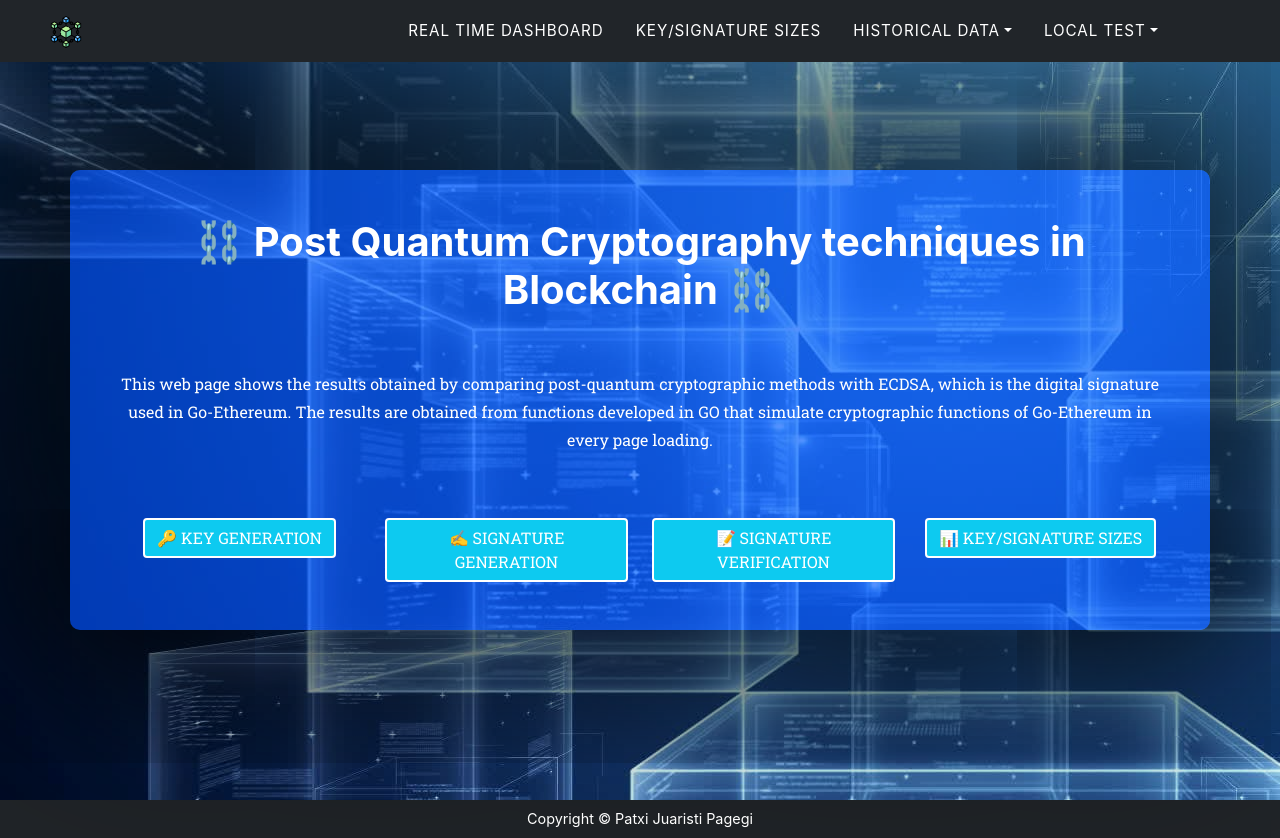
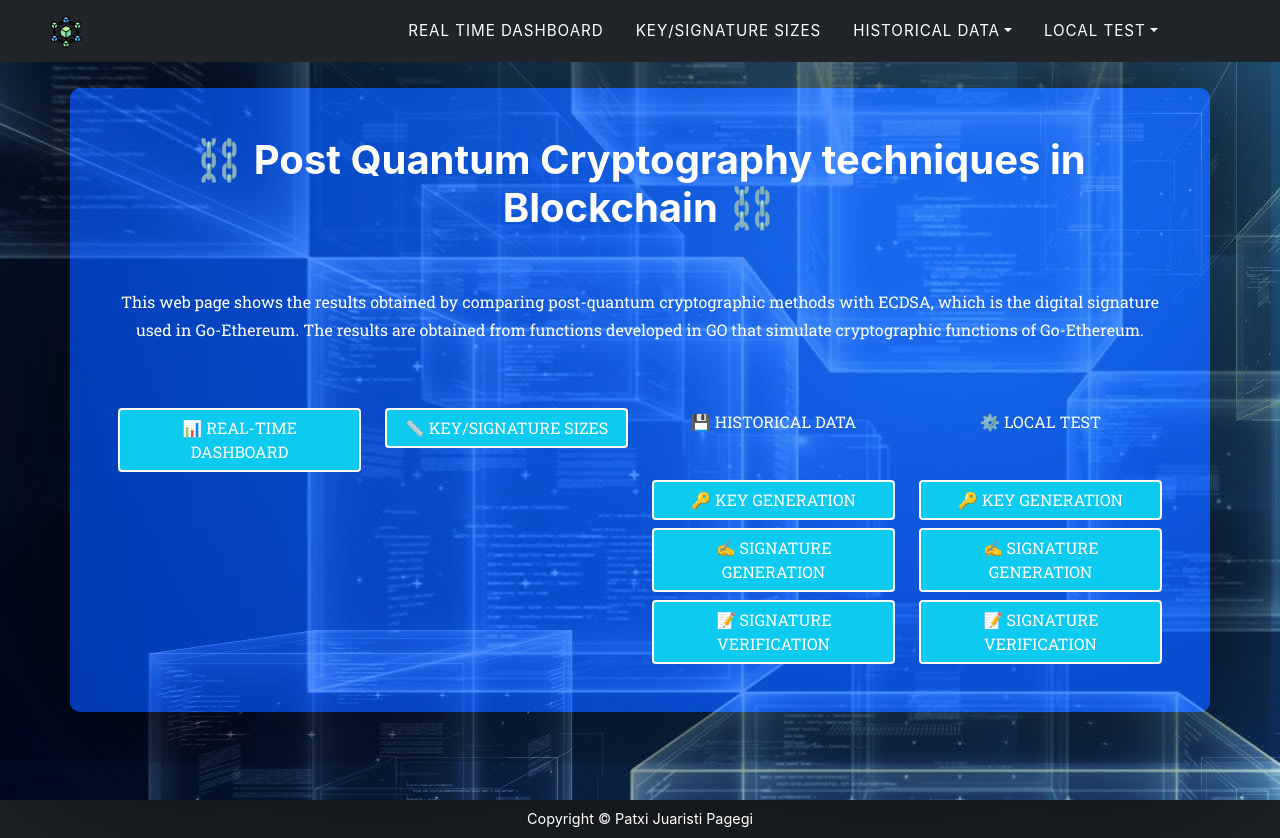
Before and after one commit to patxijuaristi/crypto-tests, a Flask app: page / in a window 1280 px wide. Run offline with Flask 3, Linux system fonts and the light colour scheme; some libraries are stand-ins or nearby versions.

Commit message:
Home page updated

```diff
--- a/web/templates/index.html
+++ b/web/templates/index.html
@@ -11,21 +11,45 @@
         </div>
         <div class="row justify-content-center mt-5">
             <div class="col-lg-12 text-center text-white">
-                <p>This web page shows the results obtained by comparing post-quantum cryptographic methods with ECDSA, which is the digital signature used in Go-Ethereum. The results are obtained from functions developed in GO that simulate cryptographic functions of Go-Ethereum in every page loading.</p>
+                <p>This web page shows the results obtained by comparing post-quantum cryptographic methods with ECDSA, which is the digital signature used in Go-Ethereum. The results are obtained from functions developed in GO that simulate cryptographic functions of Go-Ethereum.</p>
             </div>
         </div>
         <div class="row justify-content-center mt-5">
             <div class="col-6 col-md-3 text-center">
-                <a class="btn btn-info btn-m text-uppercase" href="/key-generation">🔑 Key Generation</a>
+                <a class="btn btn-info btn-m text-uppercase w-100" href="/real-time">📊 Real-time dashboard</a>
             </div>
             <div class="col-6 col-md-3 text-center">
-                <a class="btn btn-info btn-m text-uppercase" href="/signature-generation">✍ Signature Generation</a>
+                <a class="btn btn-info btn-m text-uppercase w-100" href="/signature-key-sizes">📏 Key/Signature Sizes</a>
             </div>
             <div class="col-6 col-md-3 text-center">
-                <a class="btn btn-info btn-m text-uppercase" href="/signature-verification">📝 Signature Verification</a>
+                <p class="text-uppercase text-white m-0">💾 Historical data</p>
             </div>
             <div class="col-6 col-md-3 text-center">
-                <a class="btn btn-info btn-m text-uppercase" href="/signature-key-sizes">📊 Key/Signature sizes</a>
+                <p class="text-uppercase text-white m-0">⚙️ Local test</p>
+            </div>
+            <div class="col-6 col-md-3"></div>
+            <div class="col-6 col-md-3"></div>
+            <div class="col-6 col-md-3 text-center mt-2">
+                <a class="btn btn-info btn-m text-uppercase w-100" href="/data-key-generation">🔑 Key Generation</a>
+            </div>
+            <div class="col-6 col-md-3 text-center mt-2">
+                <a class="btn btn-info btn-m text-uppercase w-100" href="/test-key-generation">🔑 Key Generation</a>
+            </div>
+            <div class="col-6 col-md-3"></div>
+            <div class="col-6 col-md-3"></div>
+            <div class="col-6 col-md-3 text-center mt-2">
+                <a class="btn btn-info btn-m text-uppercase w-100" href="/data-signature-generation">✍ Signature Generation</a>
+            </div>
+            <div class="col-6 col-md-3 text-center mt-2">
+                <a class="btn btn-info btn-m text-uppercase w-100" href="/test-signature-generation">✍ Signature Generation</a>
+            </div>
+            <div class="col-6 col-md-3"></div>
+            <div class="col-6 col-md-3"></div>
+            <div class="col-6 col-md-3 text-center mt-2">
+                <a class="btn btn-info btn-m text-uppercase w-100" href="/data-signature-verification">📝 Signature Verification</a>
+            </div>
+            <div class="col-6 col-md-3 text-center mt-2">
+                <a class="btn btn-info btn-m text-uppercase w-100" href="/test-signature-verification">📝 Signature Verification</a>
             </div>
         </div>
     </div>
```
